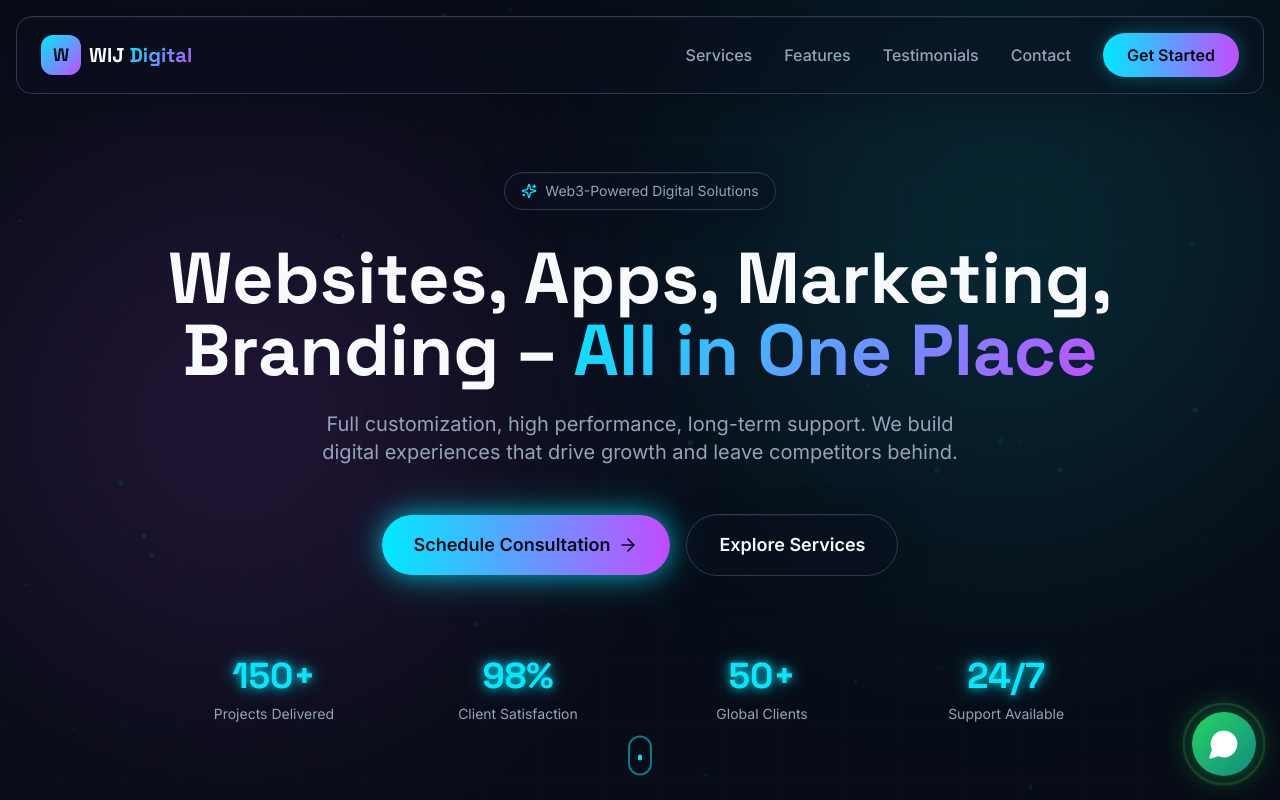
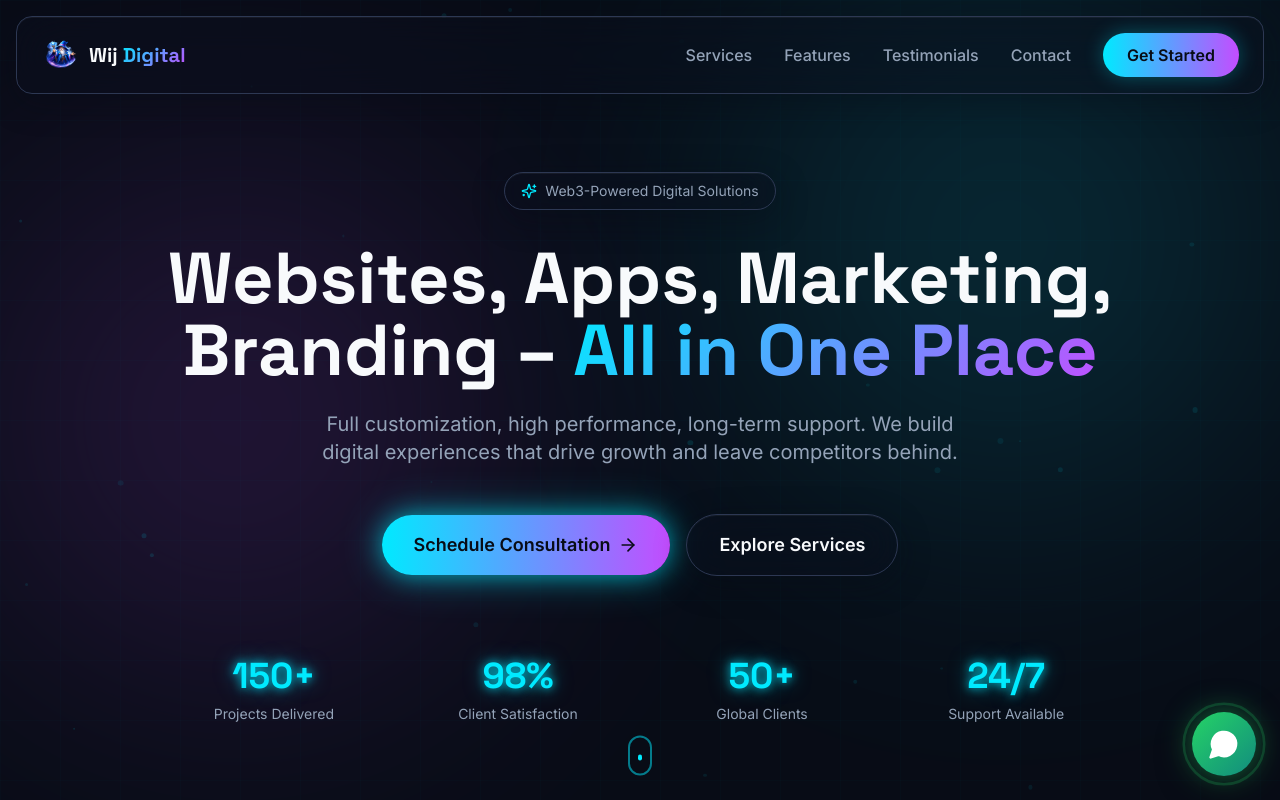
Before and after one commit to shnartho/wij-digital, a React (Vite) app: page / in a window 1280 px wide. Shown: the top 800 px of the page. Built offline with nearby package versions, Linux system fonts and the light colour scheme; the HTML template or start-up script is replaced by a standard one.

Commit message:
fix logo

```diff
--- a/index.html
+++ b/index.html
@@ -3,6 +3,7 @@
   <head>
     <meta charset="UTF-8" />
     <meta name="viewport" content="width=device-width, initial-scale=1.0" />
+    <link rel="icon" type="image/png" href="/assets/wijdigital-logo.png" />
     <title>WIJ Digital | Websites, Apps, Marketing & Branding</title>
     <meta name="description" content="Full-service digital agency building high-performance websites, Android & iOS apps, digital marketing, branding, and custom solutions. All in one place." />
     <meta name="author" content="WIJ Digital" />
--- a/src/components/Navbar.tsx
+++ b/src/components/Navbar.tsx
@@ -1,6 +1,7 @@
 import { motion } from "framer-motion";
 import { Menu, X } from "lucide-react";
 import { useState } from "react";
+import logo from "../../assets/wijdigital-logo.png";
 
 const Navbar = () => {
   const [isOpen, setIsOpen] = useState(false);
@@ -27,11 +28,9 @@ const Navbar = () => {
             className="flex items-center gap-2"
             whileHover={{ scale: 1.05 }}
           >
-            <div className="w-10 h-10 rounded-lg bg-gradient-to-br from-primary to-secondary flex items-center justify-center">
-              <span className="font-display font-bold text-primary-foreground text-lg">W</span>
-            </div>
+            <img src={logo} alt="WIJ Digital Logo" className="w-10 h-10 rounded-lg" />
             <span className="font-display font-bold text-xl text-foreground">
-              WIJ <span className="gradient-text">Digital</span>
+              Wij <span className="gradient-text">Digital</span>
             </span>
           </motion.a>
 
--- a/src/components/WhatsAppButton.tsx
+++ b/src/components/WhatsAppButton.tsx
@@ -2,7 +2,7 @@ import { motion } from "framer-motion";
 import { MessageCircle } from "lucide-react";
 
 const WhatsAppButton = () => {
-  const whatsappNumber = "15551234567"; // Replace with actual number
+  const whatsappNumber = "351910481951"; // Replace with actual number
   const message = "Hi! I'm interested in WIJ Digital's services.";
 
   const whatsappUrl = `https://wa.me/${whatsappNumber}?text=${encodeURIComponent(message)}`;
```
